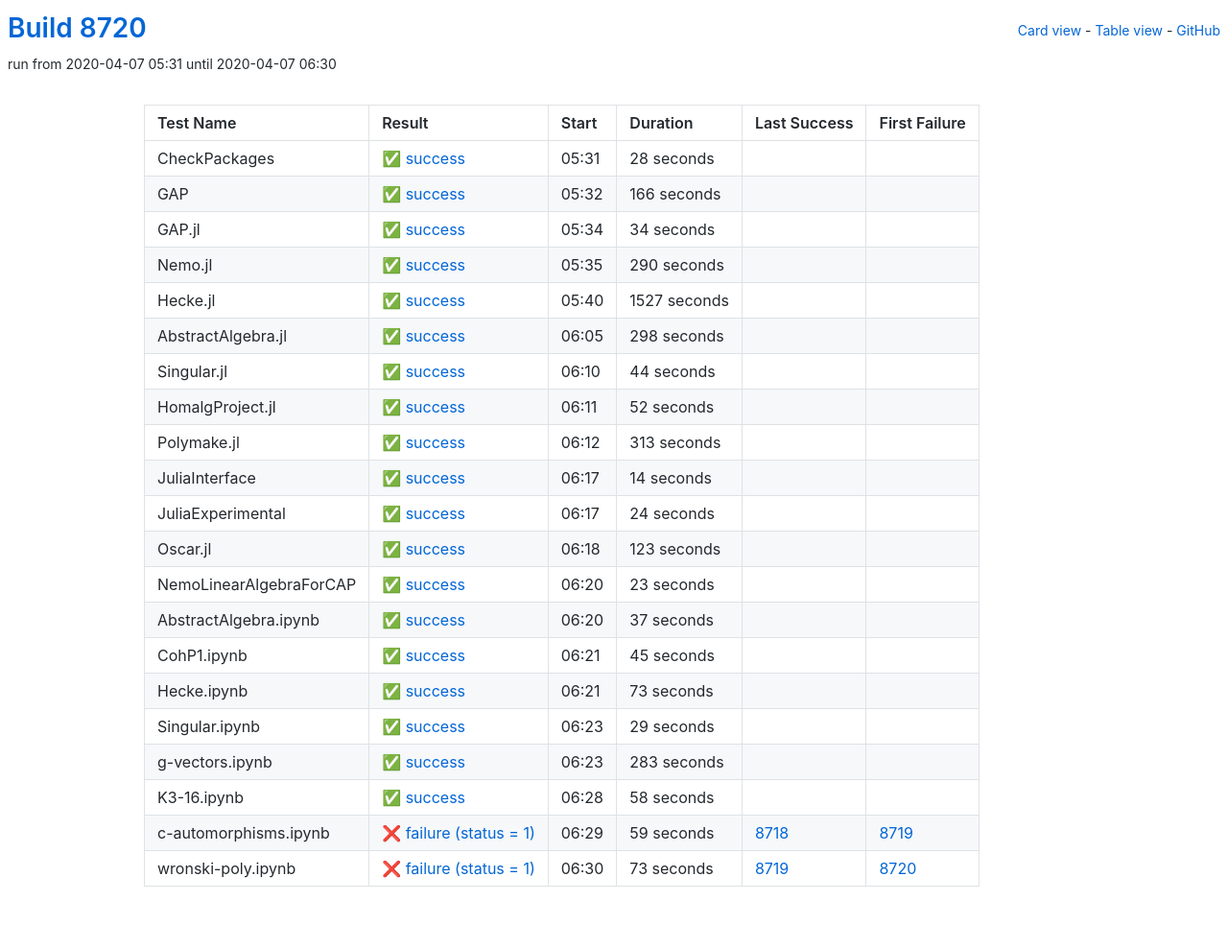
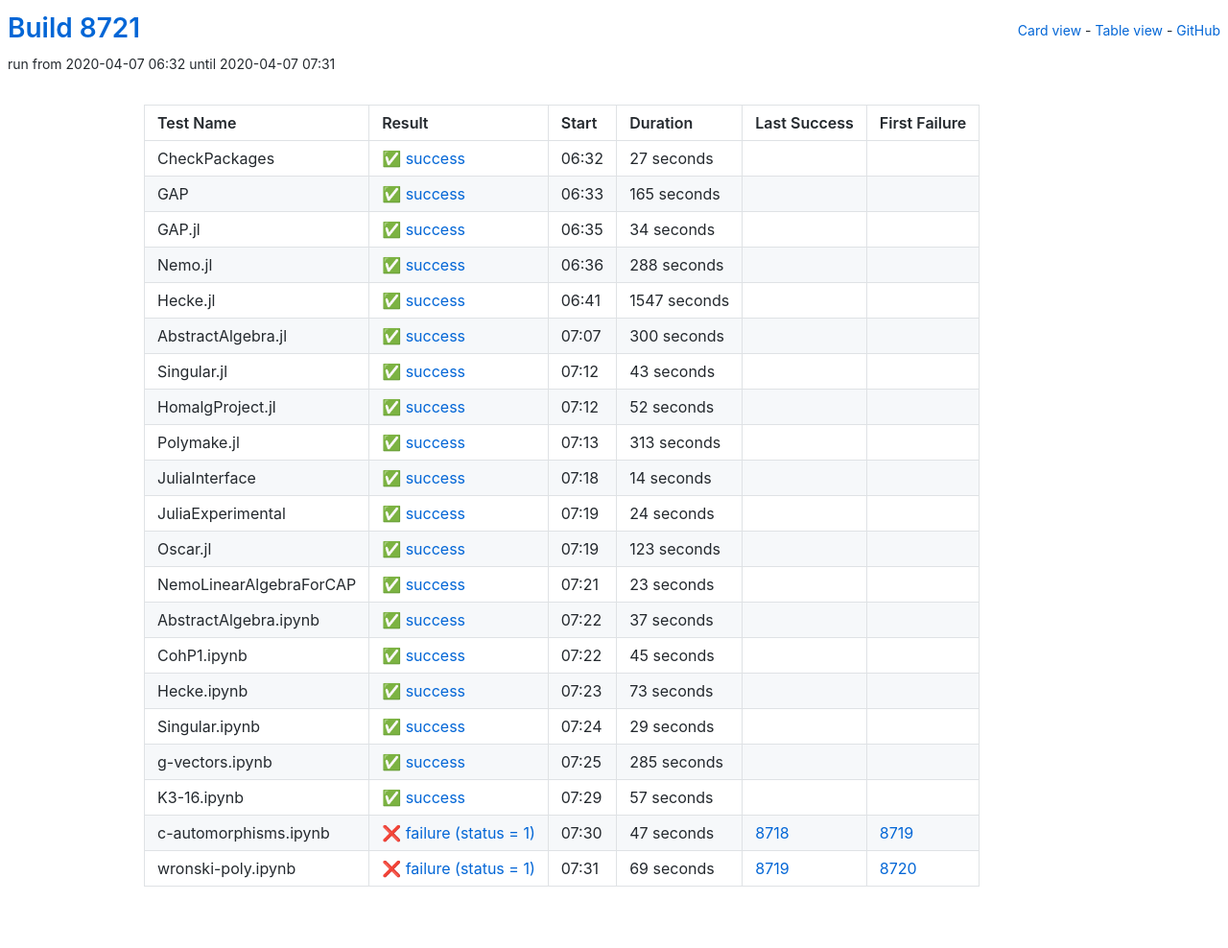
Before and after one commit to oscar-system/oscar-ci-status, a Jekyll site: the page built from table.html, in a window 1280 px wide. Shown: the whole page at 96% size. Built offline with Jekyll 4.4.1, drawn with Linux system fonts in a browser that asks for light colours.

Commit message:
Build 8721

```diff
--- a/_data/ci.yml
+++ b/_data/ci.yml
@@ -1,27 +1,27 @@
-build: 8720
-build_url: https://oscarci.mathematik.uni-kl.de/job/oscar/8720/
+build: 8721
+build_url: https://oscarci.mathematik.uni-kl.de/job/oscar/8721/
 job: oscar
 tests:
-- duration: 28
+- duration: 27
   exitcode: 0
   first_failure: false
   first_failure_url: null
   last_success: false
   last_success_url: null
-  log: https://oscarci.mathematik.uni-kl.de/job/oscar/8720/artifact/logs/build-8720/CheckPackages.log
+  log: https://oscarci.mathematik.uni-kl.de/job/oscar/8721/artifact/logs/build-8721/CheckPackages.log
   name: CheckPackages
-  start: 2020-04-07 05:31
+  start: 2020-04-07 06:32
   status: success
   success: true
-- duration: 166
+- duration: 165
   exitcode: 0
   first_failure: false
   first_failure_url: null
   last_success: false
   last_success_url: null
-  log: https://oscarci.mathematik.uni-kl.de/job/oscar/8720/artifact/logs/build-8720/GAP.log
+  log: https://oscarci.mathematik.uni-kl.de/job/oscar/8721/artifact/logs/build-8721/GAP.log
   name: GAP
-  start: 2020-04-07 05:32
+  start: 2020-04-07 06:33
   status: success
   success: true
 - duration: 34
@@ -30,53 +30,53 @@ tests:
   first_failure_url: null
   last_success: false
   last_success_url: null
-  log: https://oscarci.mathematik.uni-kl.de/job/oscar/8720/artifact/logs/build-8720/GAP.jl.log
+  log: https://oscarci.mathematik.uni-kl.de/job/oscar/8721/artifact/logs/build-8721/GAP.jl.log
   name: GAP.jl
-  start: 2020-04-07 05:34
+  start: 2020-04-07 06:35
   status: success
   success: true
-- duration: 290
+- duration: 288
   exitcode: 0
   first_failure: false
   first_failure_url: null
   last_success: false
   last_success_url: null
-  log: https://oscarci.mathematik.uni-kl.de/job/oscar/8720/artifact/logs/build-8720/Nemo.jl.log
+  log: https://oscarci.mathematik.uni-kl.de/job/oscar/8721/artifact/logs/build-8721/Nemo.jl.log
   name: Nemo.jl
-  start: 2020-04-07 05:35
+  start: 2020-04-07 06:36
   status: success
   success: true
-- duration: 1527
+- duration: 1547
   exitcode: 0
   first_failure: false
   first_failure_url: null
   last_success: false
   last_success_url: null
-  log: https://oscarci.mathematik.uni-kl.de/job/oscar/8720/artifact/logs/build-8720/Hecke.jl.log
+  log: https://oscarci.mathematik.uni-kl.de/job/oscar/8721/artifact/logs/build-8721/Hecke.jl.log
   name: Hecke.jl
-  start: 2020-04-07 05:40
+  start: 2020-04-07 06:41
   status: success
   success: true
-- duration: 298
+- duration: 300
   exitcode: 0
   first_failure: false
   first_failure_url: null
   last_success: false
   last_success_url: null
-  log: https://oscarci.mathematik.uni-kl.de/job/oscar/8720/artifact/logs/build-8720/AbstractAlgebra.jl.log
+  log: https://oscarci.mathematik.uni-kl.de/job/oscar/8721/artifact/logs/build-8721/AbstractAlgebra.jl.log
   name: AbstractAlgebra.jl
-  start: 2020-04-07 06:05
+  start: 2020-04-07 07:07
   status: success
   success: true
-- duration: 44
+- duration: 43
   exitcode: 0
   first_failure: false
   first_failure_url: null
   last_success: false
   last_success_url: null
-  log: https://oscarci.mathematik.uni-kl.de/job/oscar/8720/artifact/logs/build-8720/Singular.jl.log
+  log: https://oscarci.mathematik.uni-kl.de/job/oscar/8721/artifact/logs/build-8721/Singular.jl.log
   name: Singular.jl
-  start: 2020-04-07 06:10
+  start: 2020-04-07 07:12
   status: success
   success: true
 - duration: 52
@@ -85,9 +85,9 @@ tests:
   first_failure_url: null
   last_success: false
   last_success_url: null
-  log: https://oscarci.mathematik.uni-kl.de/job/oscar/8720/artifact/logs/build-8720/HomalgProject.jl.log
+  log: https://oscarci.mathematik.uni-kl.de/job/oscar/8721/artifact/logs/build-8721/HomalgProject.jl.log
   name: HomalgProject.jl
-  start: 2020-04-07 06:11
+  start: 2020-04-07 07:12
   status: success
   success: true
 - duration: 313
@@ -96,9 +96,9 @@ tests:
   first_failure_url: null
   last_success: false
   last_success_url: null
-  log: https://oscarci.mathematik.uni-kl.de/job/oscar/8720/artifact/logs/build-8720/Polymake.jl.log
+  log: https://oscarci.mathematik.uni-kl.de/job/oscar/8721/artifact/logs/build-8721/Polymake.jl.log
   name: Polymake.jl
-  start: 2020-04-07 06:12
+  start: 2020-04-07 07:13
   status: success
   success: true
 - duration: 14
@@ -107,9 +107,9 @@ tests:
   first_failure_url: null
   last_success: false
   last_success_url: null
-  log: https://oscarci.mathematik.uni-kl.de/job/oscar/8720/artifact/logs/build-8720/JuliaInterface.log
+  log: https://oscarci.mathematik.uni-kl.de/job/oscar/8721/artifact/logs/build-8721/JuliaInterface.log
   name: JuliaInterface
-  start: 2020-04-07 06:17
+  start: 2020-04-07 07:18
   status: success
   success: true
 - duration: 24
@@ -118,9 +118,9 @@ tests:
   first_failure_url: null
   last_success: false
   last_success_url: null
-  log: https://oscarci.mathematik.uni-kl.de/job/oscar/8720/artifact/logs/build-8720/JuliaExperimental.log
+  log: https://oscarci.mathematik.uni-kl.de/job/oscar/8721/artifact/logs/build-8721/JuliaExperimental.log
   name: JuliaExperimental
-  start: 2020-04-07 06:17
+  start: 2020-04-07 07:19
   status: success
   success: true
 - duration: 123
@@ -129,9 +129,9 @@ tests:
   first_failure_url: null
   last_success: false
   last_success_url: null
-  log: https://oscarci.mathematik.uni-kl.de/job/oscar/8720/artifact/logs/build-8720/Oscar.jl.log
+  log: https://oscarci.mathematik.uni-kl.de/job/oscar/8721/artifact/logs/build-8721/Oscar.jl.log
   name: Oscar.jl
-  start: 2020-04-07 06:18
+  start: 2020-04-07 07:19
   status: success
   success: true
 - duration: 23
@@ -140,9 +140,9 @@ tests:
   first_failure_url: null
   last_success: false
   last_success_url: null
-  log: https://oscarci.mathematik.uni-kl.de/job/oscar/8720/artifact/logs/build-8720/NemoLinearAlgebraForCAP.log
+  log: https://oscarci.mathematik.uni-kl.de/job/oscar/8721/artifact/logs/build-8721/NemoLinearAlgebraForCAP.log
   name: NemoLinearAlgebraForCAP
-  start: 2020-04-07 06:20
+  start: 2020-04-07 07:21
   status: success
   success: true
 - duration: 37
@@ -151,9 +151,9 @@ tests:
   first_failure_url: null
   last_success: false
   last_success_url: null
-  log: https://oscarci.mathematik.uni-kl.de/job/oscar/8720/artifact/logs/build-8720/AbstractAlgebra.ipynb.log
+  log: https://oscarci.mathematik.uni-kl.de/job/oscar/8721/artifact/logs/build-8721/AbstractAlgebra.ipynb.log
   name: AbstractAlgebra.ipynb
-  start: 2020-04-07 06:20
+  start: 2020-04-07 07:22
   status: success
   success: true
 - duration: 45
@@ -162,9 +162,9 @@ tests:
   first_failure_url: null
   last_success: false
   last_success_url: null
-  log: https://oscarci.mathematik.uni-kl.de/job/oscar/8720/artifact/logs/build-8720/CohP1.ipynb.log
+  log: https://oscarci.mathematik.uni-kl.de/job/oscar/8721/artifact/logs/build-8721/CohP1.ipynb.log
   name: CohP1.ipynb
-  start: 2020-04-07 06:21
+  start: 2020-04-07 07:22
   status: success
   success: true
 - duration: 73
@@ -173,9 +173,9 @@ tests:
   first_failure_url: null
   last_success: false
   last_success_url: null
-  log: https://oscarci.mathematik.uni-kl.de/job/oscar/8720/artifact/logs/build-8720/Hecke.ipynb.log
+  log: https://oscarci.mathematik.uni-kl.de/job/oscar/8721/artifact/logs/build-8721/Hecke.ipynb.log
   name: Hecke.ipynb
-  start: 2020-04-07 06:21
+  start: 2020-04-07 07:23
   status: success
   success: true
 - duration: 29
@@ -184,52 +184,52 @@ tests:
   first_failure_url: null
   last_success: false
   last_success_url: null
-  log: https://oscarci.mathematik.uni-kl.de/job/oscar/8720/artifact/logs/build-8720/Singular.ipynb.log
+  log: https://oscarci.mathematik.uni-kl.de/job/oscar/8721/artifact/logs/build-8721/Singular.ipynb.log
   name: Singular.ipynb
-  start: 2020-04-07 06:23
+  start: 2020-04-07 07:24
   status: success
   success: true
-- duration: 283
+- duration: 285
   exitcode: 0
   first_failure: false
   first_failure_url: null
   last_success: false
   last_success_url: null
-  log: https://oscarci.mathematik.uni-kl.de/job/oscar/8720/artifact/logs/build-8720/g-vectors.ipynb.log
+  log: https://oscarci.mathematik.uni-kl.de/job/oscar/8721/artifact/logs/build-8721/g-vectors.ipynb.log
   name: g-vectors.ipynb
-  start: 2020-04-07 06:23
+  start: 2020-04-07 07:25
   status: success
   success: true
-- duration: 58
+- duration: 57
   exitcode: 0
   first_failure: false
   first_failure_url: null
   last_success: false
   last_success_url: null
-  log: https://oscarci.mathematik.uni-kl.de/job/oscar/8720/artifact/logs/build-8720/K3-16.ipynb.log
+  log: https://oscarci.mathematik.uni-kl.de/job/oscar/8721/artifact/logs/build-8721/K3-16.ipynb.log
   name: K3-16.ipynb
-  start: 2020-04-07 06:28
+  start: 2020-04-07 07:29
   status: success
   success: true
-- duration: 59
+- duration: 47
   exitcode: 1
   first_failure: 8719
   first_failure_url: https://oscarci.mathematik.uni-kl.de/job/oscar/8719/
   last_success: 8718
   last_success_url: https://oscarci.mathematik.uni-kl.de/job/oscar/8718/
-  log: https://oscarci.mathematik.uni-kl.de/job/oscar/8720/artifact/logs/build-8720/c-automorphisms.ipynb.log
+  log: https://oscarci.mathematik.uni-kl.de/job/oscar/8721/artifact/logs/build-8721/c-automorphisms.ipynb.log
   name: c-automorphisms.ipynb
-  start: 2020-04-07 06:29
+  start: 2020-04-07 07:30
   status: failure
   success: false
-- duration: 73
+- duration: 69
   exitcode: 1
   first_failure: 8720
   first_failure_url: https://oscarci.mathematik.uni-kl.de/job/oscar/8720/
   last_success: 8719
   last_success_url: https://oscarci.mathematik.uni-kl.de/job/oscar/8719/
-  log: https://oscarci.mathematik.uni-kl.de/job/oscar/8720/artifact/logs/build-8720/wronski-poly.ipynb.log
+  log: https://oscarci.mathematik.uni-kl.de/job/oscar/8721/artifact/logs/build-8721/wronski-poly.ipynb.log
   name: wronski-poly.ipynb
-  start: 2020-04-07 06:30
+  start: 2020-04-07 07:31
   status: failure
   success: false
```
Also changed, not shown: README.md.
